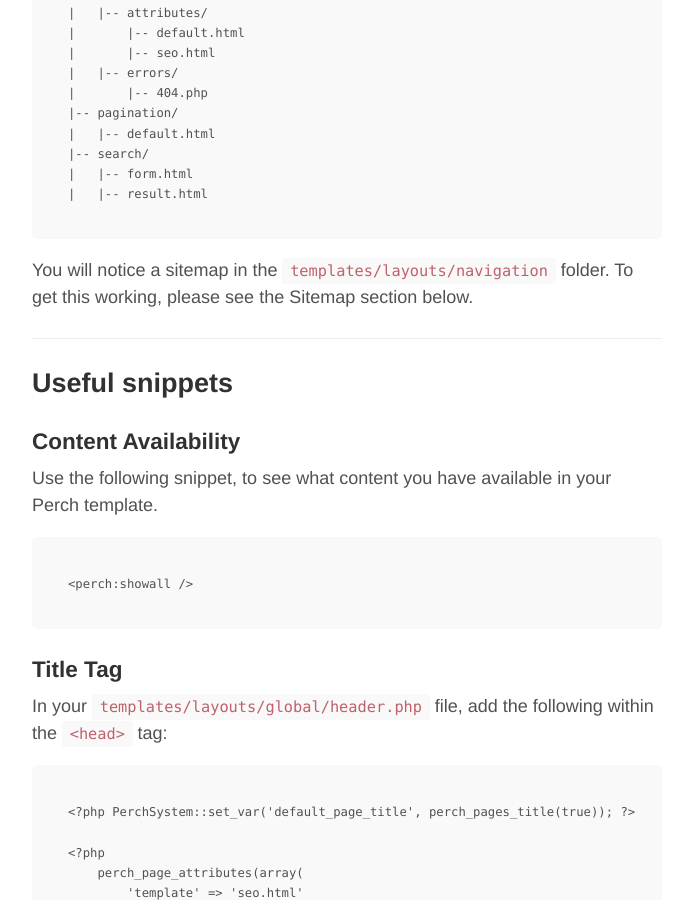
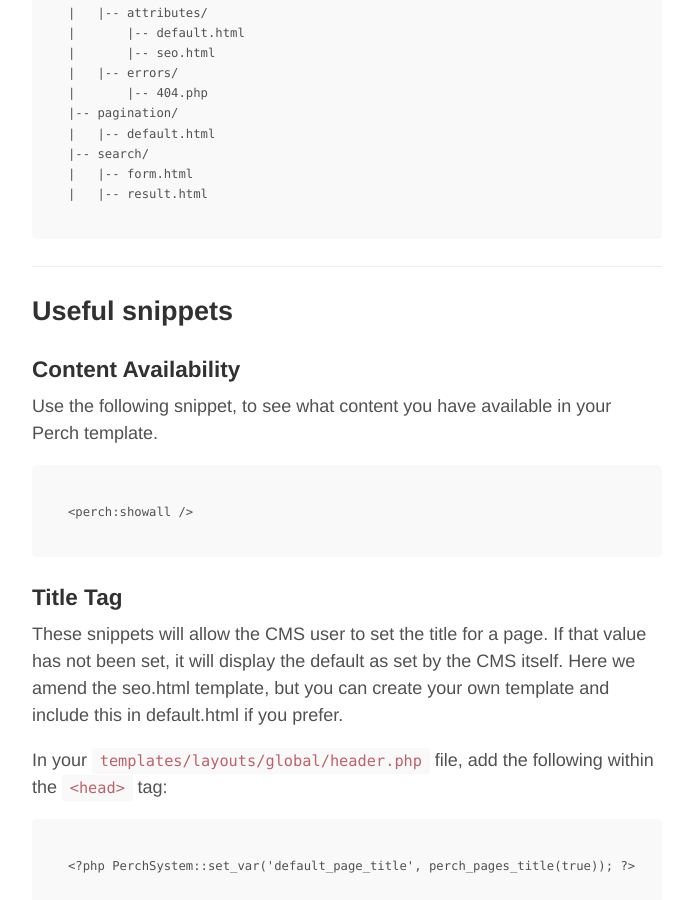
Before and after one commit to cddnation/cddnation.github.io, a Jekyll site: the page built from perch.md, in a window 1280 px wide and 900 px high, scrolled down 1437 px. Shown: the whole window, without its empty margins (293-977 px from the left). Built offline with Jekyll 4.4.1, drawn with Linux system fonts in a browser that asks for light colours.

Commit message:
Amended the title tag section and removed sitemap reference from the structure section.

```diff
--- a/perch.md
+++ b/perch.md
@@ -66,9 +66,6 @@
     |   |-- form.html
     |   |-- result.html
 
-
-You will notice a sitemap in the `templates/layouts/navigation` folder. To get this working, please see the Sitemap section below.
-
 ---
 
 
@@ -83,6 +80,8 @@
 
 
 ### Title Tag
+
+These snippets will allow the CMS user to set the title for a page. If that value has not been set, it will display the default as set by the CMS itself. Here we amend the seo.html template, but you can create your own template and include this in default.html if you prefer.
 
 In your `templates/layouts/global/header.php` file, add the following within the `<head>` tag:
 
```
